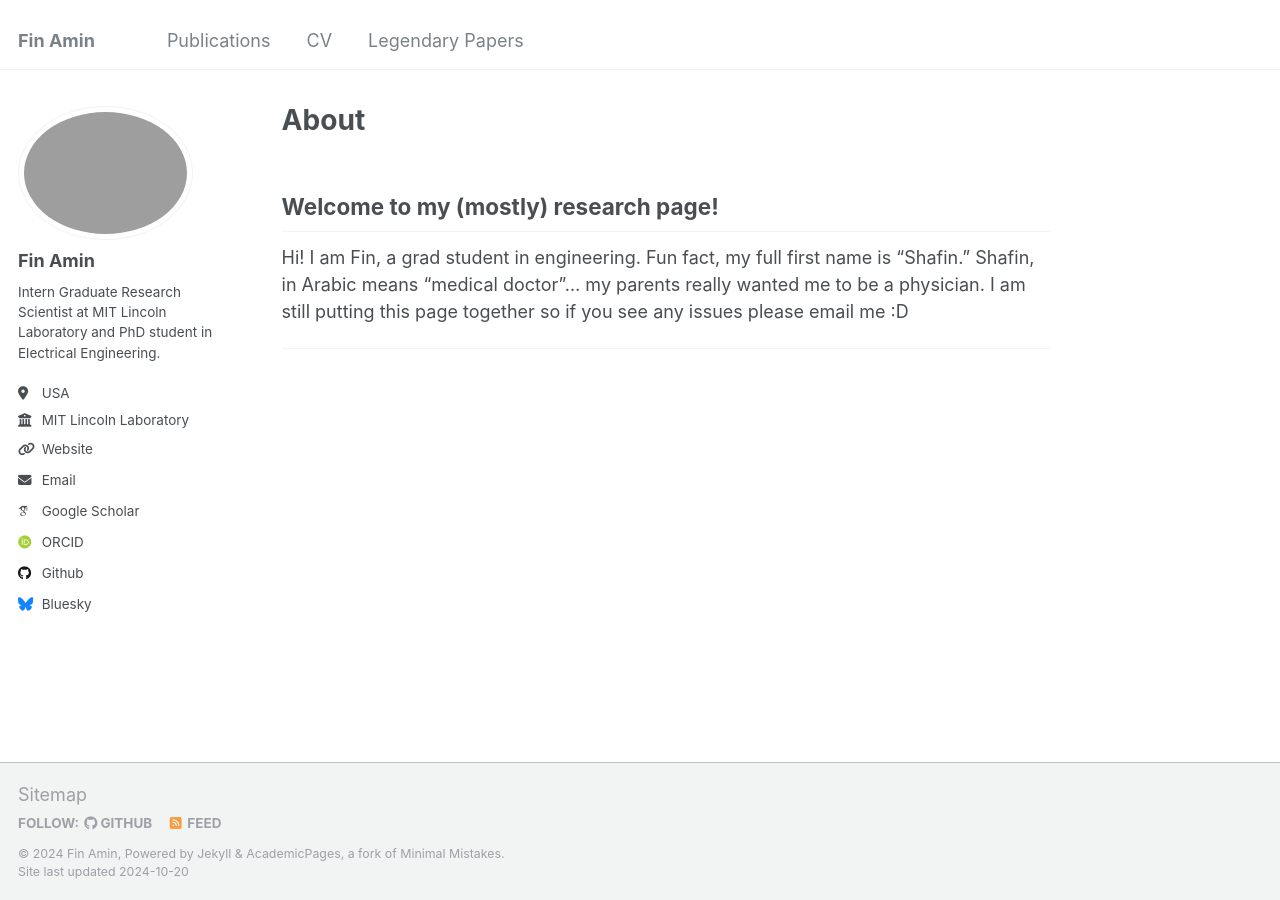
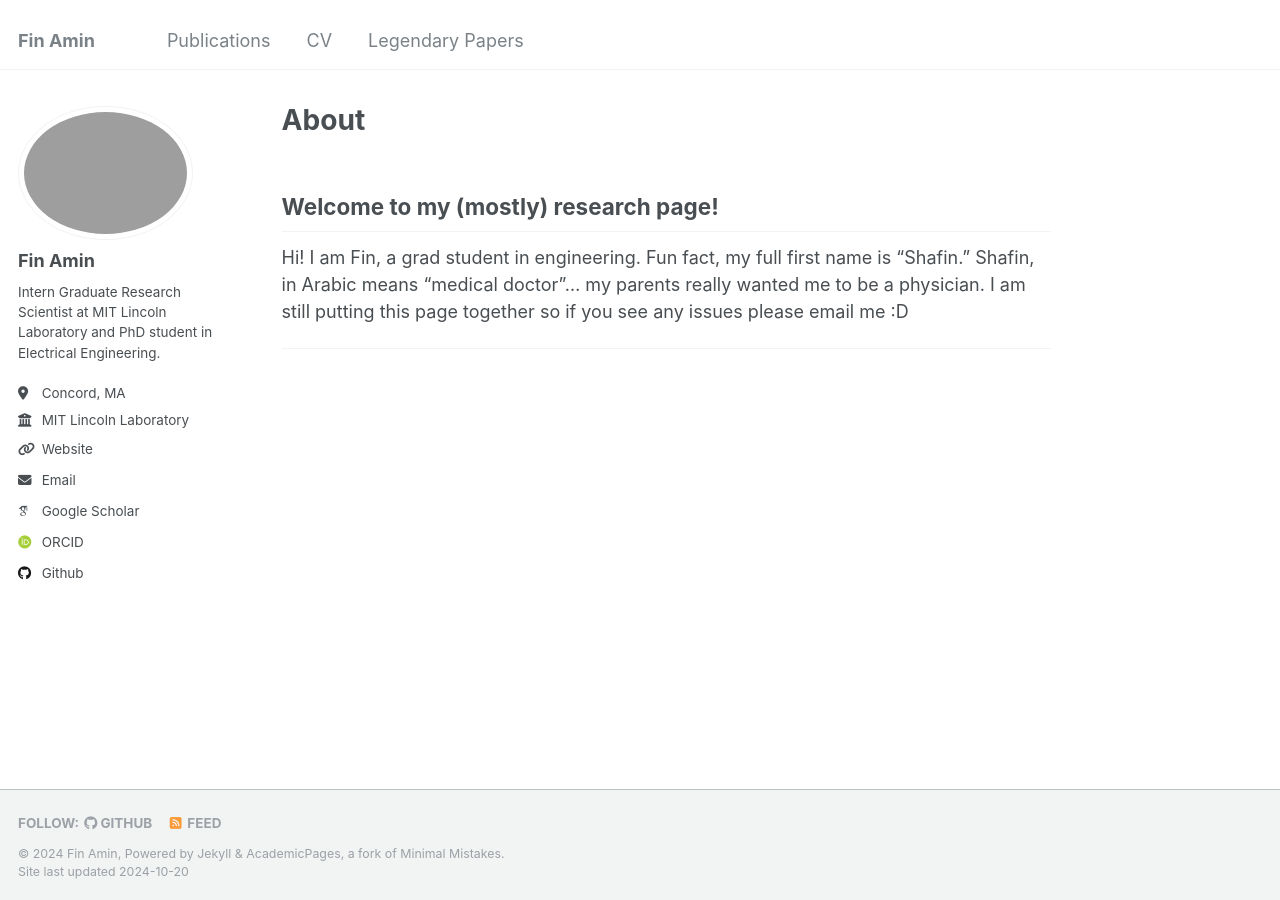
Before and after one commit to FinAminToastCrunch/FinAminToastCrunch.github.io, a Jekyll site: the page built from _pages/about.md, in a window 1280 px wide. Built offline with Jekyll 4.4.1, drawn with Linux system fonts in a browser that asks for light colours; some web fonts are replaced.

Commit message:
removed footer

```diff
--- a/_config.yml
+++ b/_config.yml
@@ -26,14 +26,14 @@
   name             : "Fin Amin"
   pronouns         :
   bio              : "Intern Graduate Research Scientist at MIT Lincoln Laboratory and PhD student in Electrical Engineering."
-  location         : "USA"
+  location         : "Concord, MA"
   employer         : "MIT Lincoln Laboratory"
+  googlescholar    : "https://scholar.google.com/citations?user=yJv_j1AAAAAJ&hl=en"
   uri              : https://finamintoastcrunch.github.io
   email            : "samin2@ncsu.edu"
 
   # Academic websites
   arxiv            : # URL - Update with the correct link to your profile
-  googlescholar    : "https://scholar.google.com/citations?user=yJv_j1AAAAAJ&hl=en"
   orcid            : "http://orcid.org/0000-0003-1212-4951"
 
   pubmed           : #
@@ -50,7 +50,7 @@
   stackoverflow    : # User number or user number and name (i.e., use "1" or "1/jeff-atwood")
 
   # Social media
-  bluesky          : "bsky.app" # Replace this with you Bluesky username
+  bluesky          : # "bsky.app" # Replace this with you Bluesky username
   facebook         : # Username
   flickr           : # Username
   foursquare       : # Username
--- a/_includes/footer/custom.html
+++ b/_includes/footer/custom.html
@@ -1,3 +1,3 @@
 <!-- start custom footer snippets -->
-<a href="/sitemap/">Sitemap</a>
+<!-- <a href="/sitemap/">Sitemap</a> -->
 <!-- end custom footer snippets -->
```
